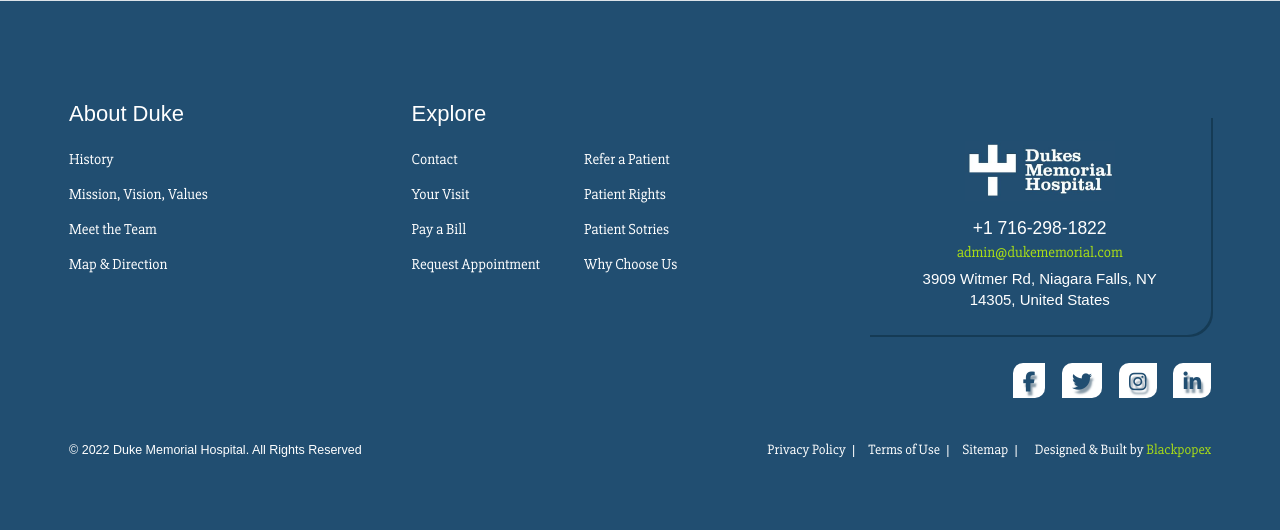
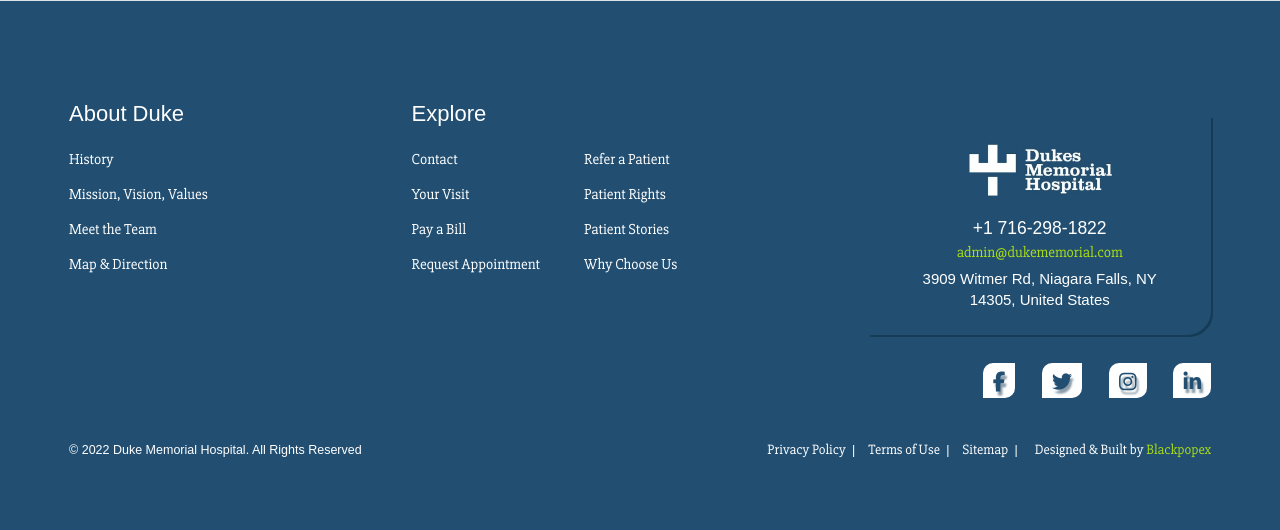
Before and after one commit to blackpopex/duke-memorial-website, a PHP site: page / in a window 1280 px wide. Shown: the part 2496-3026 px from the top of the page. Run offline with PHP 8.4, Linux system fonts and the light colour scheme; some libraries are stand-ins or nearby versions.

Commit message:
made an emergency fix at the footer social icons

```diff
--- a/css/style.css
+++ b/css/style.css
@@ -598,6 +598,10 @@ footer .bottom-footer ul li a span {
   .right-bottom-box-shadow h5 {
     font-size: 0.7em;
   }
+
+  footer .social-icon-wrapper ul li {
+    margin-right: 0.8em;
+  }
   footer address {
     font-size: 0.6em;
     width: 80%;
@@ -641,6 +645,10 @@ footer .bottom-footer ul li a span {
   .right-bottom-box-shadow h5 {
     font-size: 0.75em;
   }
+
+  footer .social-icon-wrapper ul li {
+    margin-right: 1em;
+  }
   footer address {
     font-size: 0.5em;
     font-weight: 600;
--- a/index.html
+++ b/index.html
@@ -215,7 +215,7 @@
                   <ul>
                     <li><a href="#/">Refer a Patient</a></li>
                     <li><a href="#/">Patient Rights</a></li>
-                    <li><a href="#/">Patient Sotries</a></li>
+                    <li><a href="#/">Patient Stories</a></li>
                     <li><a href="#/">Why Choose Us</a></li>
                   </ul>
                 </div>
```
